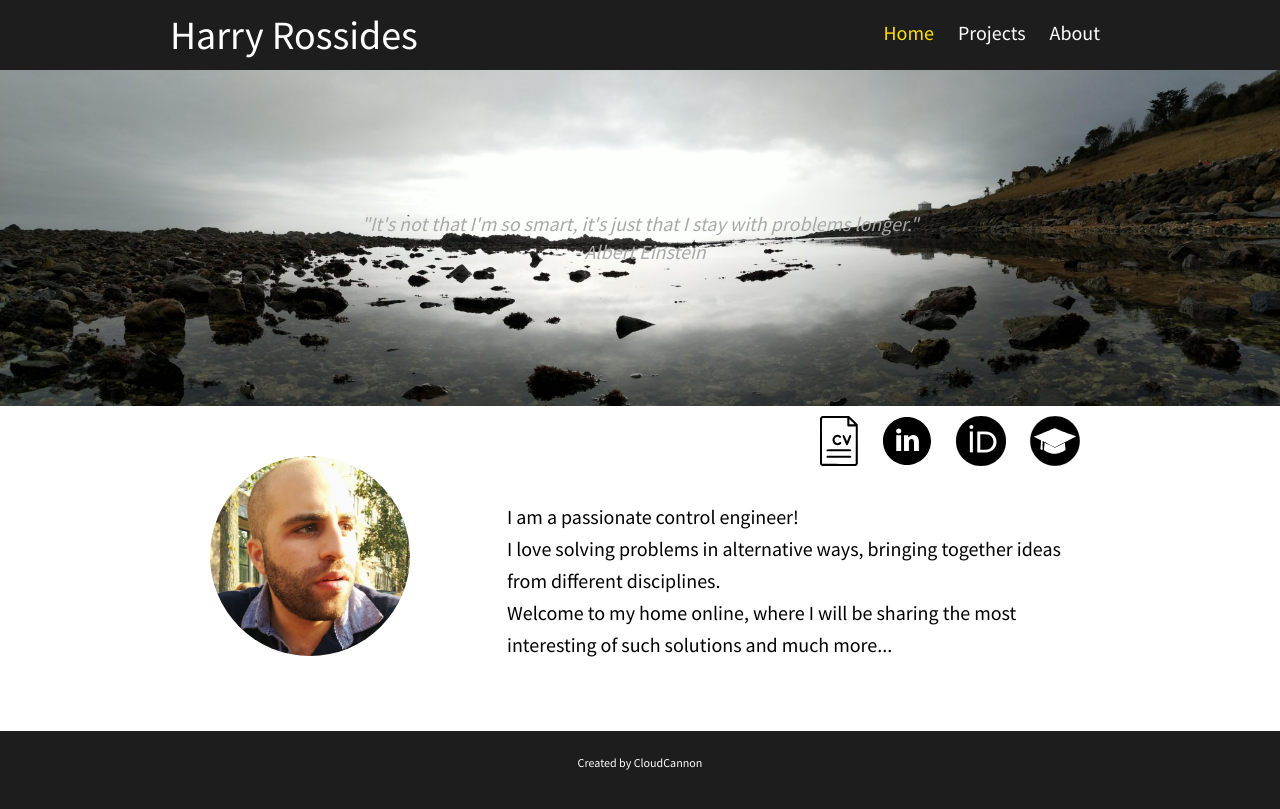
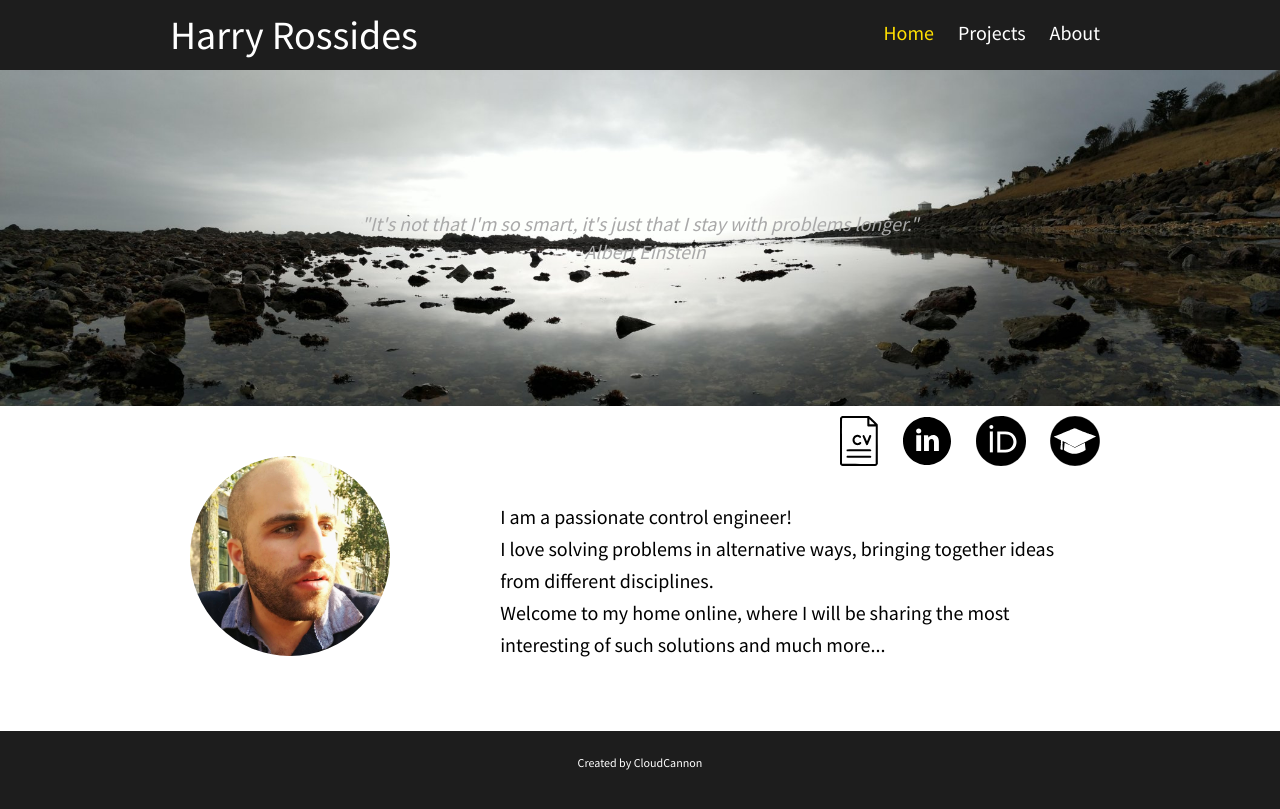
Before and after one commit to HarryRos/HarryRos.github.io, a Jekyll site: the page built from index.html, in a window 1280 px wide. Shown: the top 809 px of the page. Built offline with Jekyll 4.4.1, drawn with Linux system fonts in a browser that asks for light colours.

Commit message:
Column fix

```diff
--- a/index.html
+++ b/index.html
@@ -11,9 +11,7 @@
 </section>
 
 <div class="container">
-	<div class="container">
 	<nav class="main-nav">
-			<div style="text-align:center">
 		<ul>
 			<li>
 				<a href="documents/CV_Charalambos_Rossides.pdf">
@@ -36,11 +34,8 @@
 				</a>
 			</li>
 		</ul>
-			</div>
 	</nav>
-	</div>
 
-	<div class="container">
 	<div class="columns spacing">
 		<div class="column one_third">
 			<img class="rounded" src="/images/Charalambos_Rossides.jpg" width="200" alt="Charalambos Rossides">
@@ -52,7 +47,6 @@
 				bringing together ideas from different disciplines.<br>
 				Welcome to my home online, where I will be sharing the most interesting of such solutions and much more...
 			</p>
-			</div>
 		</div>
 	</div>
 </div>
```
Lines whose indentation alone changed are shown as unchanged.
